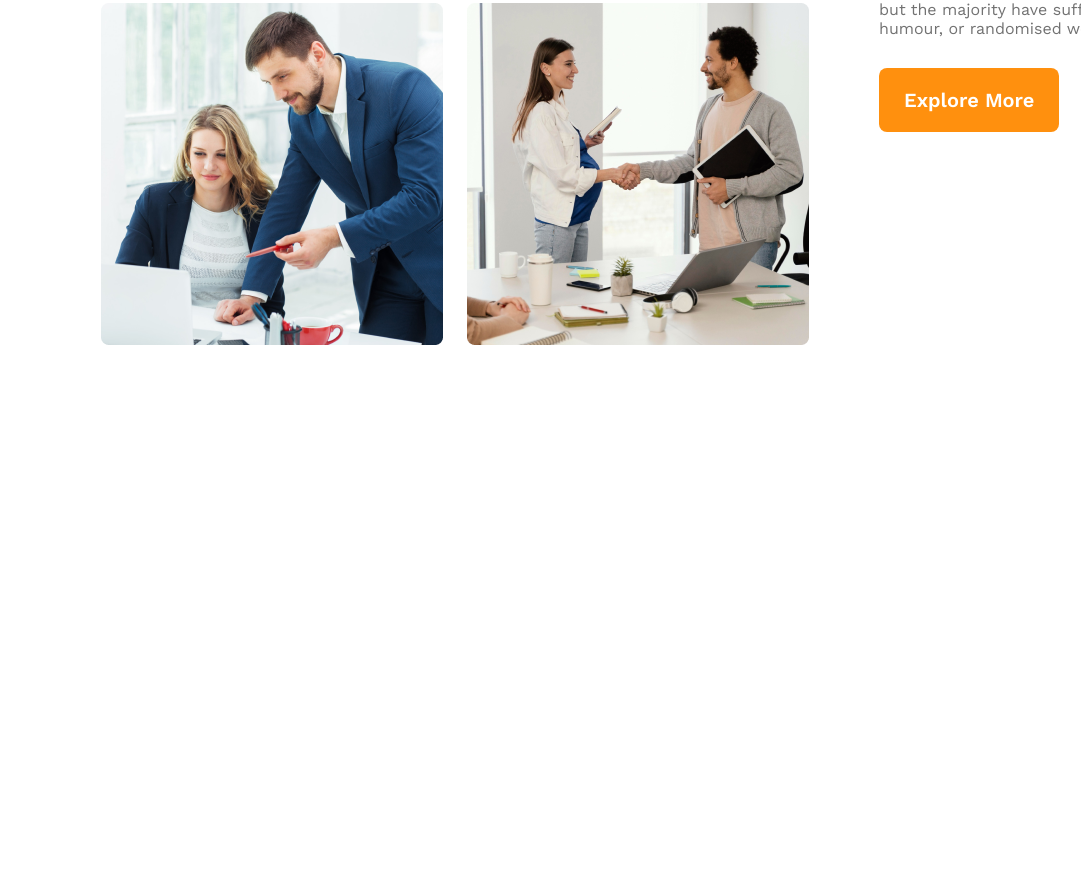
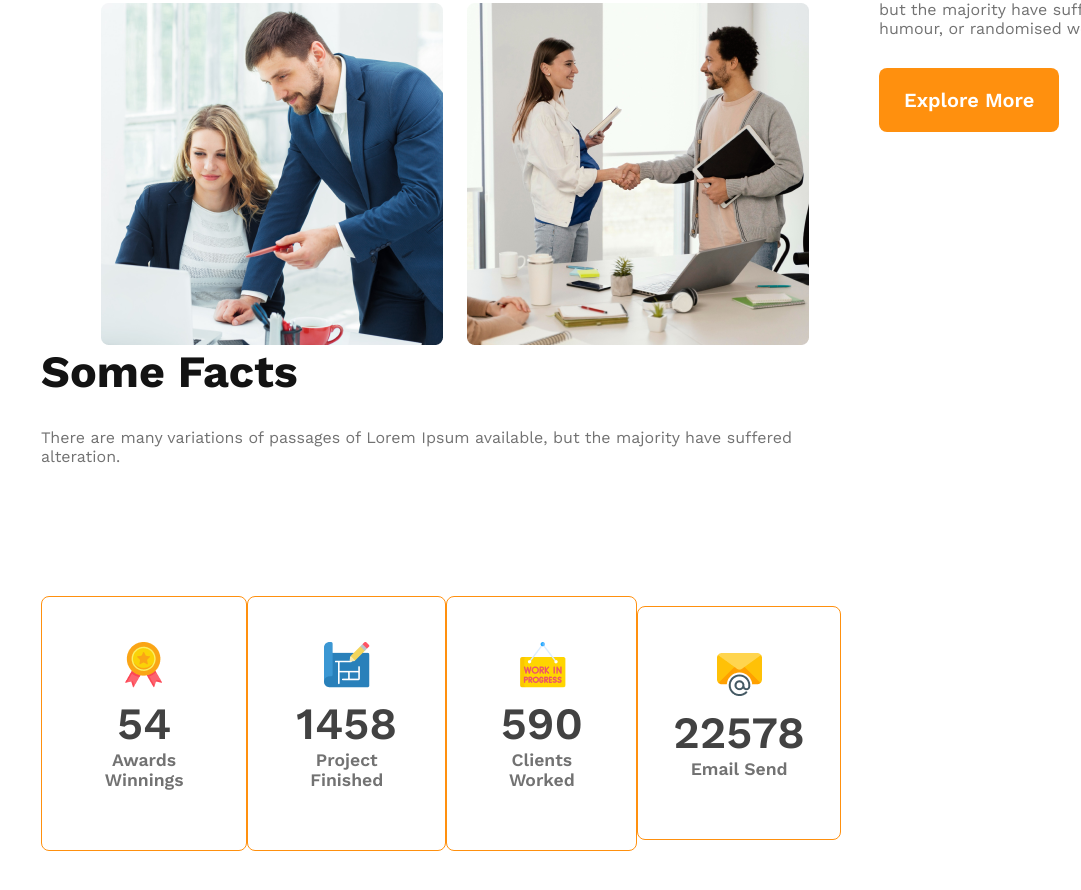
Before and after one commit to mdnuruzzaman123/g3-architects-website, a plain HTML site: page index.html in a window 1280 px wide. Shown: the part 1453-2343 px from the top of the page, without its empty margins (199-1280 px from the left). Before the commit the page ends 1883 px from the top, so only its background shows below. Drawn offline with nearby package versions, Linux system fonts and the light colour scheme.

Commit message:
facts section complete

```diff
--- a/index.html
+++ b/index.html
@@ -41,6 +41,41 @@
                 <button class="btn-primary">Explore More</button>
             </div>
         </section>
+        <!-- service section -->
+        <section class="service-conteiner">
+            <div class="service-content">
+
+            </div>
+            <div class="service-img">
+
+            </div>
+        </section>
+        <section class="facts">
+            <h3 class="nav-title">Some Facts</h3>
+            <p class="banner-description">There are many variations of passages of Lorem Ipsum available, but the majority have suffered alteration.</p>
+            <div class="facts-card-conteiner">
+                <div class="card">
+                    <img src="images/icons/ribon.png" alt="">
+                    <h2 class="card-stats">54</h2>
+                    <p class="card-title">Awards Winnings</p>
+                </div>
+                <div class="card">
+                    <img src="images/icons/projects.png" alt="">
+                    <h2 class="card-stats">1458</h2>
+                    <p class="card-title">Project Finished</p>
+                </div>
+                <div class="card">
+                    <img src="images/icons/customers.png" alt="">
+                    <h2 class="card-stats">590</h2>
+                    <p class="card-title">Clients Worked</p>
+                </div>
+                <div class="card">
+                    <img src="images/icons/email.png" alt="">
+                    <h2 class="card-stats">22578</h2>
+                    <p class="card-title">Email Send</p>
+                </div>
+            </div>
+        </section>
     </main>
     <footer>
 
--- a/style.css
+++ b/style.css
@@ -20,6 +20,17 @@
     font-weight: 600;
     border: none;
 }
+.nav-title{
+    color:#131313;
+    font-size: 2.8rem;
+    font-weight: 700;
+}
+.banner-description{
+    color: #727272;
+    font-size: 1rem;
+    font-weight: 400;
+    margin: 30px 0px;
+}
 
 /* header section styles */
 
@@ -32,11 +43,7 @@ nav {
     justify-content: space-between;
     align-items: center;
 }
-.nav-title{
-    color:#131313;
-    font-size: 2.8rem;
-    font-weight: 700;
-}
+
 nav > ul {
     display: flex;
 }
@@ -69,12 +76,6 @@ nav li a {
     font-size: 4rem;
     font-weight: 700;
     margin-top: 20px;
-}
-.banner-description{
-    color: #727272;
-    font-size: 1rem;
-    font-weight: 400;
-    margin: 30px 0px;
 }
 .banner-img{
     width: 100%;
@@ -124,6 +125,30 @@ main{
     font-weight: 400;
     margin-bottom: 30px;
 }
+/* facts styles */
+.facts-card-conteiner{
+    display: flex;
+    justify-content: space-around;
+    align-items: center;
+}
+.facts-card-conteiner .card{
+    border-radius: 8px;
+    border: 1px solid #FF900E;
+    text-align: center;
+    padding: 45px 35px 60px 35px;
+    margin-top: 100px;
+}
+.facts-card-conteiner .card-stats{
+    color: #424242;
+    font-size: 2.8rem;
+    font-weight: 600;
+    margin-top:5px ;
+}
+.facts-card-conteiner .card-title{
+    color: #727272;
+    font-size: 1.1rem;
+    font-weight: 600;
+}
 
 /* responsive styles */
 /* mobile styles */
@@ -132,7 +157,7 @@ main{
     header{
         padding: 20px;
     }
-    nav, .feature-section{
+    nav, .feature-section, .facts-card-conteiner{
         flex-direction: column;
     }
     nav li{
@@ -161,7 +186,7 @@ main{
     header{
         padding: 20px;
     }
-    nav, .feature-section{
+    nav, .feature-section, .facts-card-conteiner{
         flex-direction: column;
     }
     nav li{
```
